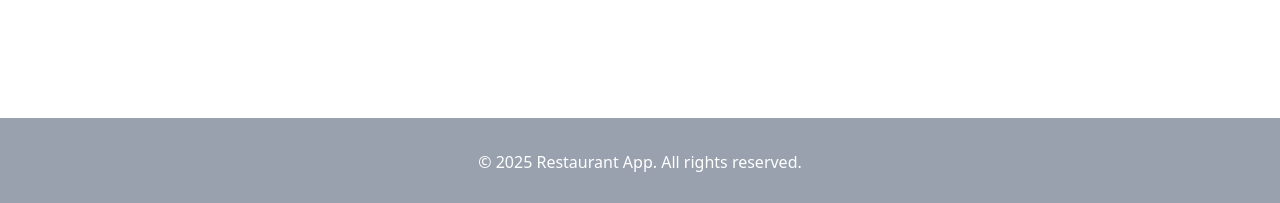
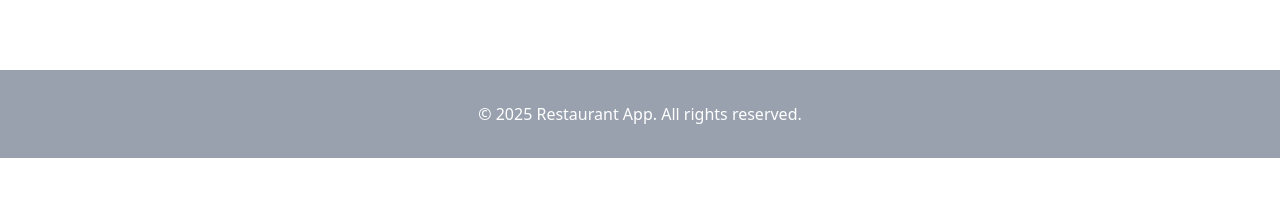
Before and after one commit to chriskampolis/cf7-restaurant-frontend, a React (Vite) app: page / in a window 1280 px wide. Shown: the part 642-845 px from the top of the page. After the commit the page ends 800 px from the top, so only its background shows below. Built offline with nearby package versions, Linux system fonts and the light colour scheme; no server answers.

Commit message:
feat: update layout

```diff
--- a/src/components/Layout.tsx
+++ b/src/components/Layout.tsx
@@ -5,11 +5,13 @@
 const Layout = () => {
   return (
     <>
-      <Header2 />
-      <div className="container mx-auto min-h-[95vh] pt-24">
-        <Outlet />
+      <div className="flex flex-col min-h-screen">
+        <Header2 />
+        <main className="flex-grow container mx-auto pt-24">
+          <Outlet />
+        </main>
+        <Footer />
       </div>
-      <Footer />
     </>
   );
 };
```
